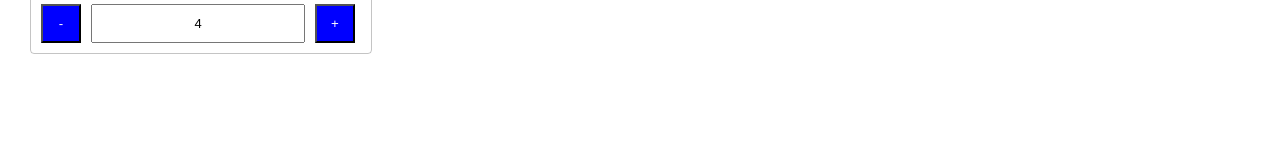
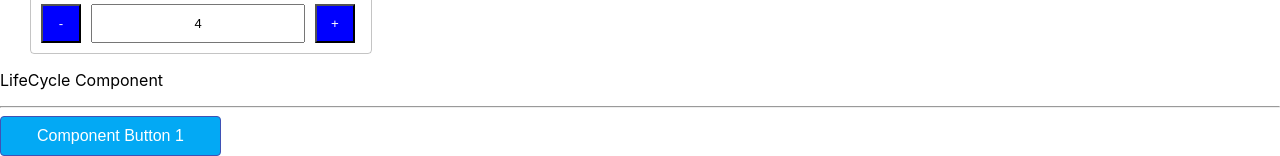
Before and after one commit to supardi9512/react-hello-world, a React (Create React App) app: page / in a window 1280 px wide. Shown: the part 1031-1187 px from the top of the page. Before the commit the page ends 1085 px from the top, so only its background shows below. Built offline with nearby package versions, Linux system fonts and the light colour scheme.

Commit message:
life-cycle-component

```diff
--- a/src/container/CardProduct/CardProduct.jsx
+++ b/src/container/CardProduct/CardProduct.jsx
@@ -1,6 +1,8 @@
 import React, {Component} from 'react';
 
 class CardProduct extends Component {
+
+    // nilai default
     state = {
         order: 4
     }
@@ -10,20 +12,22 @@ class CardProduct extends Component {
         this.props.onCounterChange(newValue);
     }
 
+    // function untuk menambah order
     handlePlus = () => {
         this.setState({
             order: this.state.order + 1
         }, () => {
-            this.handleCounterChange(this.state.order);
+            this.handleCounterChange(this.state.order); // agar nilai pada keranjang/troley ikut berubah
         })
     }
 
+    // function untuk mengurang order
     handleMinus = () => {
         if(this.state.order > 0) {
             this.setState({
                 order: this.state.order - 1
             }, () => {
-                this.handleCounterChange(this.state.order);
+                this.handleCounterChange(this.state.order); // agar nilai pada keranjang/troley ikut berubah
             })
         }
     }
@@ -37,8 +41,11 @@ class CardProduct extends Component {
                 <p className="product-title">Daging Ayam Berbumbu Rasa Original plus Tepung Crispy [1 Carton - 10 Pack]</p>
                 <p className="product-price">Rp 410.000</p>
                 <div className="counter">
+                    {/* onClick={this.handleMinus} = memanggil function handleMinus ketika diklik */}
                     <button className="minus" onClick={this.handleMinus}>-</button>
+                    {/* Menampilkan nilai state order saat ini */}
                     <input type="text" value={this.state.order}/>
+                    {/* onClick={this.handlePlus} = memanggil function handleMinus ketika diklik */}
                     <button className="plus" onClick={this.handlePlus}>+</button>
                 </div>
             </div>
--- a/src/container/Home/Home.jsx
+++ b/src/container/Home/Home.jsx
@@ -1,8 +1,24 @@
 import React, {Component} from 'react';
 import YouTubeComp from '../../component/YoutubeComp/YouTubeComp';
 import Product from '../Product/Product';
+import LifeCycleComp from '../LifeCycleComp/LifeCycleComp';
 
 class Home extends Component {
+
+    // nilai awal, untuk lifecycle unmounting
+    state = {
+        showComponent: true
+    }
+
+    // component lifecycle unmounting, untuk menghilangkan komponen
+    componentDidMount() {
+        // setTimeout(() => {
+        //     this.setState({
+        //         showComponent: false
+        //     })
+        // }, 15000)
+    }
+
     render() {
         return (
             <div>
@@ -28,6 +44,12 @@ class Home extends Component {
                 <p>Counter</p>
                 <hr/>
                 <Product />
+                <p>LifeCycle Component</p>
+                <hr/>
+                {
+                    // jika showComponent=true , munculkan komponennya, namun jika false tidak munculkan apapun
+                    this.state.showComponent ? <LifeCycleComp /> : null
+                }
             </div>
         )
     }
--- /dev/null
+++ b/src/container/LifeCycleComp/LifeCycleComp.css
@@ -0,0 +1,13 @@
+.btn {
+    padding: 10px 36px;
+    border: 1px solid #3F51B5;
+    border-radius: 4px;
+    outline: none;
+    background: #03A9F4;
+    color: white;
+    font-size: 16px;
+}
+
+.btn:hover {
+    cursor: pointer;
+}
--- /dev/null
+++ b/src/container/LifeCycleComp/LifeCycleComp.jsx
@@ -0,0 +1,73 @@
+import React, {Component} from 'react';
+import './LifeCycleComp.css';
+
+class LifeCycleComp extends Component {
+    // default atau pertama kali dipanggil ketika tampil
+    constructor (props) {
+        super(props); //digunakan karena mengextends Component
+        this.state = {
+            count: 1
+        }
+        console.log("constructor");
+    }
+
+    // dipanggil kedua ketika tampil
+    // akan memiliki props dan state
+    static getDerivedStateFromProps(props, state) {
+        console.log("getDerivedStateFromProps");
+        return null;
+    }
+
+    // dipanggil keempat ketika tampil
+    componentDidMount() {
+        console.log("componentDidMount");
+        // setTimeout(() => {
+        //     this.setState({
+        //         count: 2
+        //     })
+        // }, 5000)
+    }
+
+    // mengizinkan isi dari componentDidMount
+    shouldComponentUpdate(nextProps, nextState) {
+        console.group("shouldComponentUpdate");
+        // console.log('nextProps: ', nextProps);
+        console.log('nextState', nextState);
+        console.log('This State: ', this.state)
+        console.groupEnd();
+        // jika state berikutnya bernilai 4 / lebih dari 4, maka tidak akan mengupdate komponen
+        if(nextState.count >= 4) {
+            return false;
+        }
+        return true;
+    }
+
+    getSnapshotBeforeUpdate(prevProps, provState) {
+        console.log("getSnapshotBeforeUpdate");
+        return null;
+    }
+
+    componentDidUpdate(prevProps, prevState, snapshot) {
+        console.log("componentDidUpdate");
+    }
+
+    componentWillUnmount() {
+        console.log("componentWillUnmount");
+    }
+
+    changeCount = () => {
+        this.setState({
+            count: this.state.count + 1
+        })
+    }
+
+    // dipanggil ketiga ketika tampil
+    render() {
+        console.log("render");
+        return(
+            <button className="btn" onClick={this.changeCount}>Component Button {this.state.count}</button>
+        )
+    }
+}
+
+export default LifeCycleComp;
--- a/src/container/Product/Product.jsx
+++ b/src/container/Product/Product.jsx
@@ -7,6 +7,7 @@ class Product extends Component {
         order: 4
     }
 
+    // mengubah/mengupdate nilai state order terbaru
     handleCounterChange = (newValue) => {
         this.setState({
             order: newValue
```
